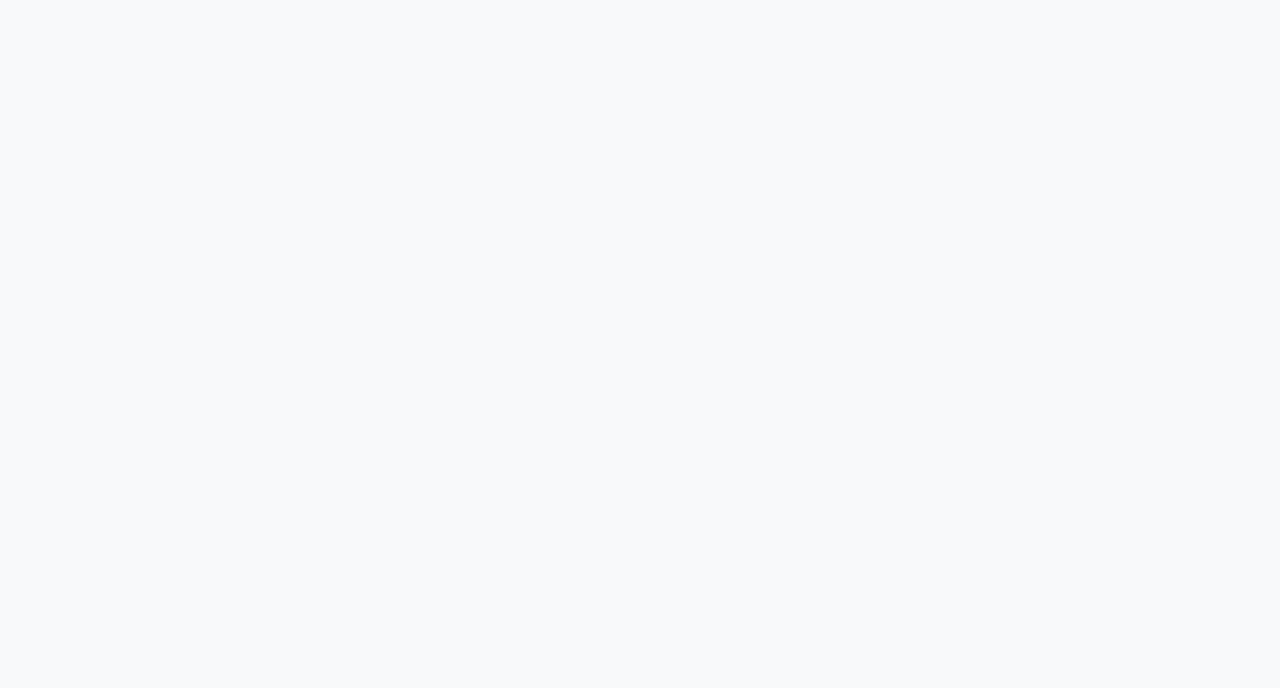
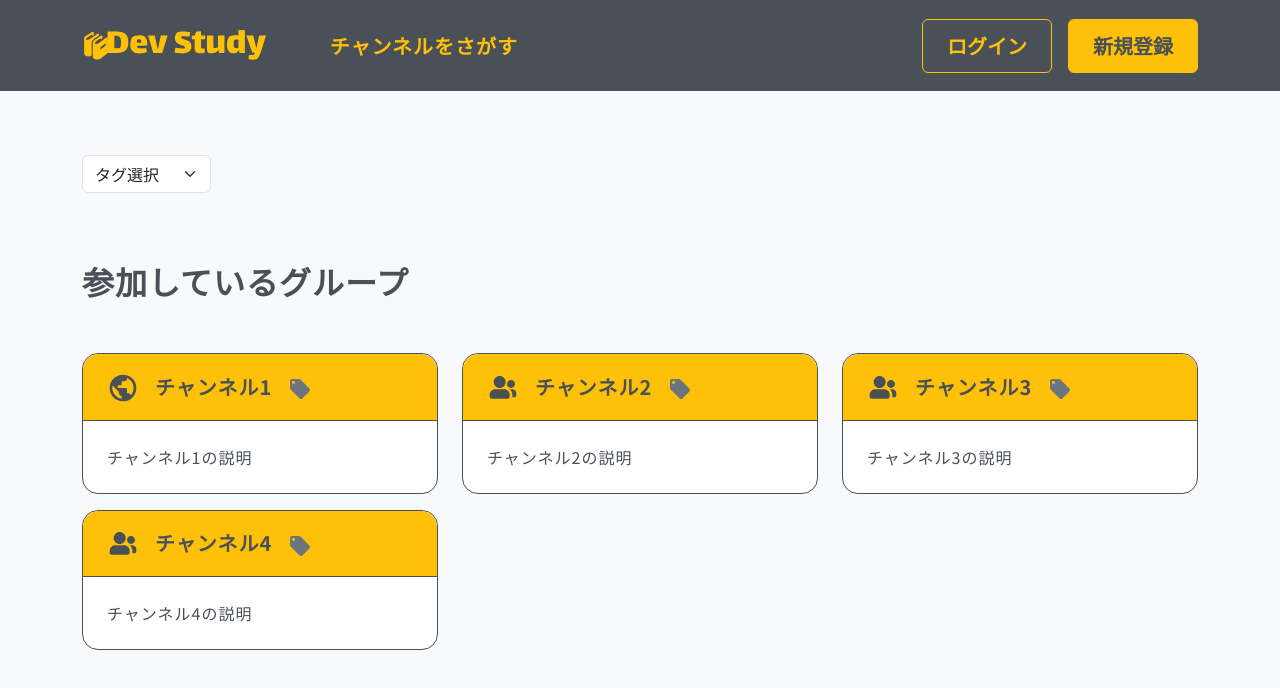
Before and after one commit to jphacks/OL_2319, a React (Vite) app in the folder front/: page /group in a window 1280 px wide. Before the commit this address had no page. Shown: the top 688 px of the page. Built offline with nearby package versions, Linux system fonts and the light colour scheme.

Commit message:
add 参加グループ一覧画面

```diff
--- a/front/src/App.tsx
+++ b/front/src/App.tsx
@@ -2,7 +2,7 @@ import "bootstrap/dist/css/bootstrap.min.css";
 import "bootstrap/dist/js/bootstrap.bundle.min.js";
 import "./styles/CustomBootstrap.scss";
 import { BrowserRouter as Router, Routes, Route } from "react-router-dom";
-import { Top, SignUp, Login, Select, Channel } from "./pages";
+import { Top, SignUp, Login, Select, Channel, Group } from "./pages";
 import "./App.scss";
 
 function App() {
@@ -10,11 +10,12 @@ function App() {
     <>
       <Router>
         <Routes>
-          <Route path="/" element={<Top />} />
           <Route path="/signup" element={<SignUp />} />
           <Route path="/login" element={<Login />} />
           <Route path="/select" element={<Select />} />
           <Route path="/channel/:chennelId" element={<Channel />} />
+          <Route path="/group" element={<Group />} />
+          <Route path="/*" element={<Top />} />
         </Routes>
       </Router>
     </>
--- /dev/null
+++ b/front/src/pages/Group.tsx
@@ -0,0 +1,66 @@
+import { Header } from "../components";
+import { ChannelCard } from "../components";
+import { Channel, Tag } from "../types";
+import { ChannelEntryModal } from "../components";
+import { dummyChannels } from "../types";
+import { useState } from "react";
+
+export const Group = () => {
+  const [selectedTag, setSelectedTag] = useState<string>("タグ選択");
+
+  // タグリスト作成
+  const tagList = new Set<Tag>();
+  dummyChannels.forEach((channel: Channel) => {
+    channel.tags.forEach((tag) => {
+      tagList.add(tag);
+    });
+  });
+
+  return (
+    <>
+      <Header />
+      <div className="container">
+        <div className="tag-select">
+          <select
+            className="form-select my-8 w-auto"
+            aria-label="tag select"
+            value={selectedTag}
+            onChange={(e) => setSelectedTag(e.target.value)}
+          >
+            <option selected disabled className="d-none">
+              タグ選択
+            </option>
+            {[...tagList].map((tag: Tag) => (
+              <option value={tag.id} key={tag.id}>
+                {tag.name}
+              </option>
+            ))}
+          </select>
+        </div>
+        <div className="channel-world-list">
+          <div className="in-group d-flex">
+            <div className="fs-2 fw-bold">参加しているグループ</div>
+          </div>
+          <div className="row row-cols-1 row-cols-md-2 row-cols-lg-3 gx-4 gy-3 mt-5">
+            {dummyChannels.map((channel: Channel) => (
+              <div
+                className="col user-select-none"
+                key={channel.id}
+                data-bs-toggle="modal"
+                data-bs-target={`#modal-chennel-${channel.id}`}
+              >
+                <ChannelCard channel={channel} />
+              </div>
+            ))}
+          </div>
+        </div>
+      </div>
+      {
+        // モーダル
+        dummyChannels.map((channel) => (
+          <ChannelEntryModal channel={channel} key={channel.id} />
+        ))
+      }
+    </>
+  );
+};
--- a/front/src/pages/index.ts
+++ b/front/src/pages/index.ts
@@ -3,3 +3,4 @@ export { Top } from "./Top";
 export { Login } from "./Login";
 export { Select } from "./Select";
 export { Channel } from "./Channel";
+export { Group } from "./Group";
```
Also changed, not shown: 1 other file (tests, documents, lock files or other folders).
